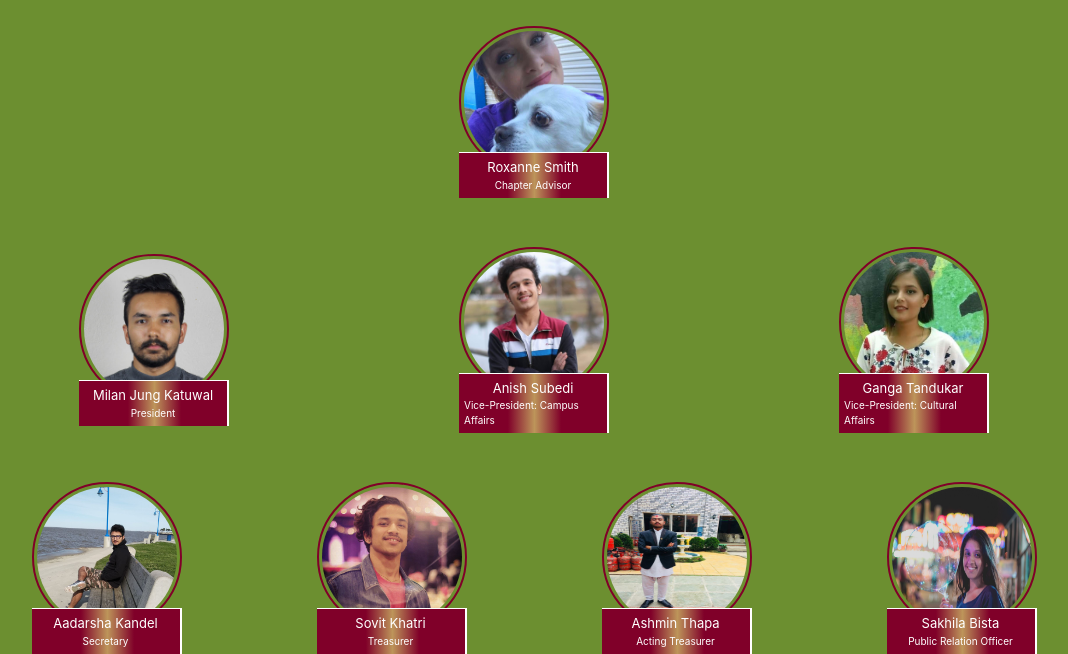
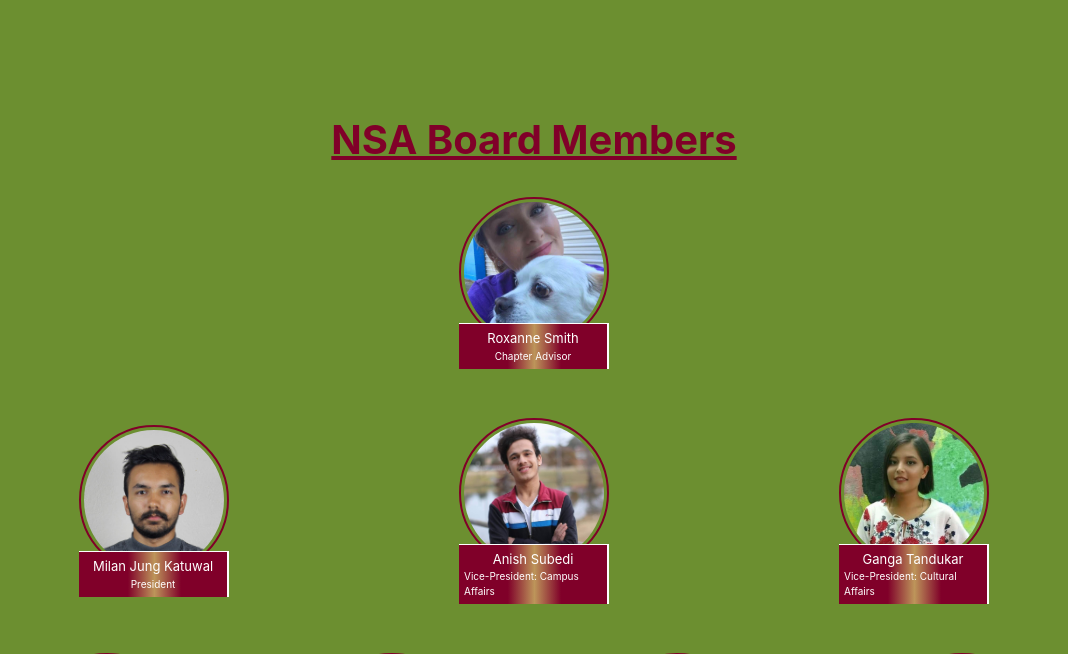
Before and after one commit to AswinTimalsina/NSA2020, a PHP site: page / in a window 1280 px wide. Shown: the part 1591-2245 px from the top of the page, without its empty margins (106-1174 px from the left). Run offline with PHP 8.4, Linux system fonts and the light colour scheme; some libraries are stand-ins or nearby versions; some web fonts are replaced.

Commit message:
fixed board members section

```diff
--- a/index.html
+++ b/index.html
@@ -66,15 +66,17 @@
 
     </div> -->
 
-    <div class="container block1" id='about'>
-      <div class="row title">
+    <div class="container block" id='about'>
+      <div class="row">
+        <div class="col block-title">
           <h1>ABOUT</h1>
         </div>
+      </div>
       <div class="row">
-        <div class="col-lg-6 col-md-6 col-sm-12 about-logo">
+        <div class="col-lg-6 col-md-12 col-sm-12 about-logo">
           <img src='assets/logo.png' alt='NSA Official Logo' class='about-logo'/>
         </div>
-        <div class="col">
+        <div class="col col-about-p">
           <p class='about-p'>Nepalese Student Association (NSA) at ULM is a student organization that puts forward the efforts to maintain and promote a cohesive relation among the Nepalese students at ULM. We are an informational base for ULM Nepalese students, and we organize exciting cultural events and programs on-campus.
             <br/>
             <br/>
@@ -85,12 +87,12 @@
     </div>
 
 
-
-    <!-- <div class="parallax1" id="events"></div> -->
-    <!-- <div class="parallax" id="vote"></div> -->
-
-
-    <div class="container" id="people">
+    <div class="container block" id="people">
+      <div class="row">
+        <div class="col block-title">
+          <h1>NSA Board Members</h1>
+        </div>
+        </div>
 
 
       <div class='row justify-content-lg-center justify-content-md-center justify-content-sm-center'>
@@ -100,10 +102,12 @@
               <div class="cont">
               <img class="boardMembers image" src="./assets/board/roxanne.jpg">
               <div class="middle">
-                  <div class="text"><a target="_blank" href="https://www.facebook.com/atimalsina"><img class="icone"  src="./assets/facebook.png"/></a></div>
+                <div class="text"><a target="_blank" href="https://www.facebook.com/roxannersmith"><img class="icone"  src="./assets/facebook.png"/></a></div>
               </div>
             </div>
-                <div class="ribbon"><span class="bName">Roxanne Smith</span>
+
+              <div class="ribbon">
+                <span class="bName">Roxanne Smith</span>
                 <span class="bPosition">Chapter Advisor</span>
               </div>
             </div>
@@ -111,10 +115,42 @@
       </div>
 
       <div class='row justify-content-lg-center justify-content-md-center justify-content-sm-center'>
-          <div class="col col-md-4 col-sm-12 col-lg-4 cent"><div class='boardBlock'><img class="boardMembers" src="./assets/board/milan.jpg"><div class="ribbon"><span class="bName">Milan Jung Katuwal</span><span class="bPosition">President</span></div></div></div>
-          <div class="col col-md-4 col-sm-12 col-lg-4 cent"><div class='boardBlock'><img class="boardMembers" src="./assets/board/anish.jpg"><div class="ribbon"><span class="bName">Anish Subedi</span><span class="bPosition">Vice-President: Campus Affairs</span></div></div></div>
-          <div class="col col-md-4 col-sm-12 col-lg-4 cent"><div class='boardBlock'><img class="boardMembers" src="./assets/board/ganga.jpg"><div class="ribbon"><span class="bName">Ganga Tandukar</span><span class="bPosition">Vice-President: Cultural Affairs</span></div></div></div>
 
+        <div class="col col-md-4 col-sm-12 col-lg-4 cent">
+          <div class='boardBlock'>
+
+            <div class="cont">
+              <img class="boardMembers image" src="./assets/board/milan.jpg">
+              <div class="middle">
+                <div class="text"><a target="_blank" href="https://www.facebook.com/roxannersmith"><img class="icone"  src="./assets/facebook.png"/></a></div>
+              </div>
+            </div>
+
+            <div class="ribbon">
+              <span class="bName">Milan Jung Katuwal</span>
+              <span class="bPosition">President</span>
+            </div>
+          </div>
+        </div>
+
+
+<div class="col col-md-4 col-sm-12 col-lg-4 cent">
+          <div class='boardBlock'><img class="boardMembers" src="./assets/board/anish.jpg">
+            <div class="ribbon">
+              <span class="bName">Anish Subedi</span>
+              <span class="bPosition">Vice-President: Campus Affairs</span>
+            </div>
+          </div>
+        </div>
+
+        <div class="col col-md-4 col-sm-12 col-lg-4 cent">
+          <div class='boardBlock'><img class="boardMembers" src="./assets/board/ganga.jpg">
+            <div class="ribbon">
+              <span class="bName">Ganga Tandukar</span>
+              <span class="bPosition">Vice-President: Cultural Affairs</span>
+            </div>
+          </div>
+        </div>
     </div>
 
     <div class='row justify-content-lg-center justify-content-md-center justify-content-sm-center'>
@@ -138,6 +174,14 @@
   <div class="col col-md-3 col-sm-12 col-lg-3 cent"><div class='boardBlock'><img class="boardMembers" src="./assets/board/suman.jpg"><div class="ribbon"><span class="bName">Suman Rai</span><span class="bPosition">Freshman Representative</span></div></div></div>
 </div>
   </div>
+
+
+
+    <div class="parallax1" id="events"></div>
+    <div class="parallax" id="vote"></div>
+
+
+
 
 
 
--- a/style.css
+++ b/style.css
@@ -4,9 +4,9 @@ body, html{
     padding: 0;
     height: 100%;
 }
-/*Home Design/*
+                            /*Home Design/*
 
-/*Animation*/
+                            /*Animation*/
 .parallax{
     /* background: url("assets/kum.svg") no-repeat; */
     height: 100%;
@@ -222,7 +222,7 @@ div.middleText{
                                        /*BODY STARTS*/
 
                                        /*ABOUT*/
-.block1{
+.block{
     padding-top: 115px;
     padding-bottom: 115px;
     width: 100%;
@@ -230,15 +230,15 @@ div.middleText{
 
 }
 
-.block1 .title h1{
+.block-title h1{
     /* display: block; */
-    color: #800029;
+    color: #800029;;
     /* color: white; */
     font-weight: bold;
     text-decoration: underline;
 }
 
-div.row.title{
+div.row .col.block-title{
     display: flex;
     justify-content: center;
 }
@@ -258,7 +258,13 @@ div.row.title{
 p.about-p{
     padding: 20px 60px 20px 0px;
     font-family: 'Raleway', sans-serif;
-    font-size: 25px
+    font-size: 25px;
+    /* color: #800029; */
+    color: white;
+}
+
+.col-about-p{
+    text-align: center;
 }
 
 
```
Lines whose indentation alone changed are shown as unchanged.
